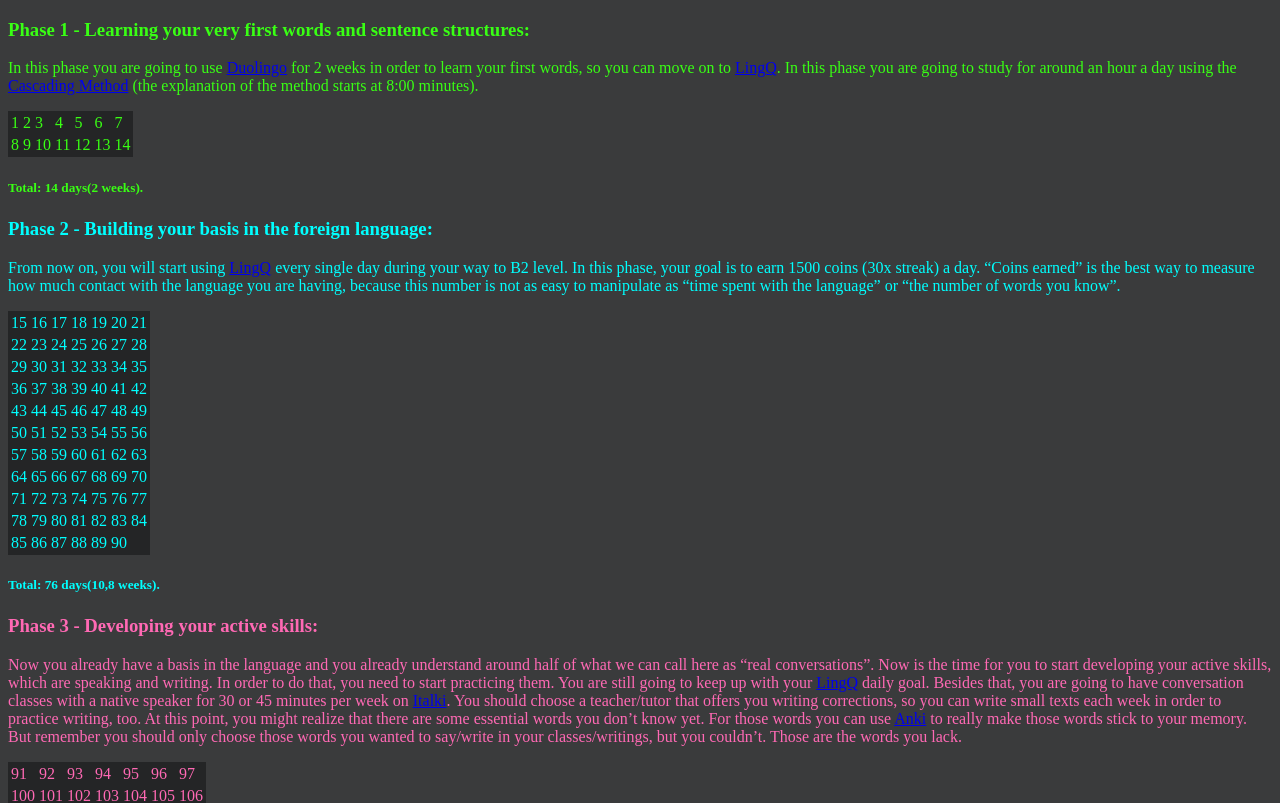
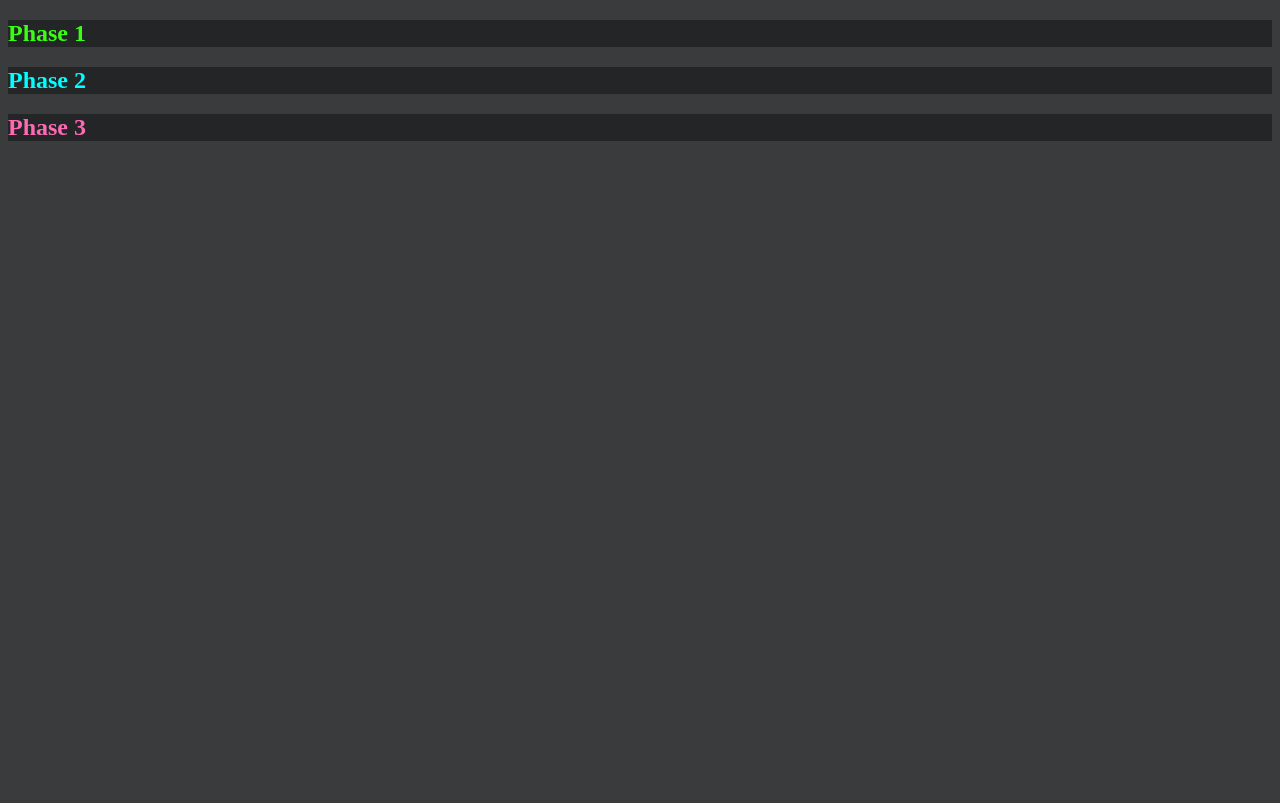
Before and after one commit to henriquerubido1/my-method, a React (Vite) app: page / in a window 1280 px wide. Shown: the top 803 px of the page. Built offline with nearby package versions, Linux system fonts and the light colour scheme.

Commit message:
adds toggle function

```diff
--- a/src/components/Phase1.jsx
+++ b/src/components/Phase1.jsx
@@ -1,10 +1,15 @@
-import React from 'react';
+import React, { useState } from 'react';
 
 function Phase1() {
+  const [display, setDisplay] = useState(false);
   const primaryDays = [...Array(15).keys()];
   const days = primaryDays.slice(1);
   const firstWeek = days.filter(day => day < 8);
   const secondWeek = days.filter(day => day > 7);
+
+  function displaySection () {
+    setDisplay(!display);
+  }
 
   function finishDay ({ target }) {
     if (target.className !== "table-background") {
@@ -16,7 +21,10 @@ function Phase1() {
 
   return (
     <div className='green'>
-      <h3>Phase 1 - Learning your very first words and sentence structures:</h3>
+      <h2 className="table-background" onClick={ displaySection }>Phase 1</h2>
+      { display && (
+      <>
+        <h3>Learning your very first words and sentence structures:</h3>
         <p>In this phase you are going to use <a href="https://www.duolingo.com/learn">Duolingo</a> for 2 weeks in order to learn your first words, so you can move on to <a href="https://www.lingq.com/en/">LingQ</a>. In this phase you are going to study for around an hour a day using the <a href="https://www.youtube.com/watch?v=qWTsFh8c37U">Cascading Method</a> (the explanation of the method starts at 8:00 minutes).</p>
         <table className="table-background">
           <tbody>
@@ -29,6 +37,8 @@ function Phase1() {
           </tbody>
         </table>
         <h5>Total: 14 days(2 weeks).</h5>
+      </>
+      )}
     </div>
   )
 }
--- a/src/components/Phase2.jsx
+++ b/src/components/Phase2.jsx
@@ -1,6 +1,7 @@
-import React from 'react';
+import React, { useState } from 'react';
 
 function Phase2() {
+  const [display, setDisplay] = useState(false);
   const primaryDays = [...Array(91).keys()];
   const days = primaryDays.slice(15);
   const firstWeek = days.filter(day => day < 22);
@@ -15,6 +16,10 @@ function Phase2() {
   const tenthWeek = days.filter(day => day > 77 && day < 85);
   const eleventhWeek = days.filter(day => day > 84 && day < 91);
 
+  function displaySection () {
+    setDisplay(!display);
+  }
+
   function finishDay ({ target }) {
     if (target.className !== "table-background") {
       return target.className="table-background";
@@ -25,7 +30,10 @@ function Phase2() {
 
   return (
     <div className='cyan'>
-      <h3>Phase 2 - Building your basis in the foreign language:</h3>
+      <h2 className="table-background" onClick={ displaySection }>Phase 2</h2>
+      { display && (
+      <>
+        <h3>Building your basis in the foreign language:</h3>
         <p>From now on, you will start using <a href="https://www.lingq.com/en/">LingQ</a> every single day during your way to B2 level. In this phase, your goal is to earn 1500 coins (30x streak) a day. “Coins earned” is the best way to measure how much contact with the language you are having, because this number is not as easy to manipulate as “time spent with the language” or “the number of words you know”.</p>
         <table className="table-background">
           <tbody>
@@ -65,6 +73,8 @@ function Phase2() {
           </tbody>
         </table>
         <h5>Total: 76 days(10,8 weeks).</h5>
+      </>
+      )}
     </div>
   )
 }
--- a/src/components/Phase3.jsx
+++ b/src/components/Phase3.jsx
@@ -1,6 +1,7 @@
-import React from 'react';
+import React, { useState } from 'react';
 
 function Phase3() {
+  const [display, setDisplay] = useState(false);
   const primaryDays = [...Array(181).keys()];
   const days = primaryDays.slice(91);
   const firstWeek = days.filter(day => day < 98);
@@ -17,6 +18,10 @@ function Phase3() {
   const twelfthWeek = days.filter(day => day > 169 && day < 177);
   const thirteenthWeek = days.filter(day => day > 176 && day < 184);
 
+  function displaySection () {
+    setDisplay(!display);
+  }
+
   function finishDay ({ target }) {
     if (target.className !== "table-background") {
       return target.className="table-background";
@@ -27,9 +32,11 @@ function Phase3() {
 
   return (
     <div className='pink'>
-      <h3>Phase 3 - Developing your active skills:</h3>
-      <p>Now you already have a basis in the language and you already understand around half of what we can call here as “real conversations”. Now is the time for you to start developing your active skills, which are speaking and writing. In order to do that, you need to start practicing them. You are still going to keep up with your <a href="https://www.lingq.com/en/">LingQ</a> daily goal. Besides that, you are going to have conversation classes with a native speaker for 30 or 45 minutes per week on <a href="https://www.italki.com">Italki</a>. You should choose a teacher/tutor that offers you writing corrections, so you can write small texts each week in order to practice writing, too. At this point, you might realize that there are some essential words you don’t know yet. For those words you can use <a href="https://apps.ankiweb.net">Anki</a> to really make those words stick to your memory. But remember you should only choose those words you wanted to say/write in your classes/writings, but you couldn’t. Those are the words you lack.
-</p>
+      <h2 className="table-background" onClick={ displaySection }>Phase 3</h2>
+      { display &&(
+      <>
+        <h3>Developing your active skills:</h3>
+        <p>Now you already have a basis in the language and you already understand around half of what we can call here as “real conversations”. Now is the time for you to start developing your active skills, which are speaking and writing. In order to do that, you need to start practicing them. You are still going to keep up with your <a href="https://www.lingq.com/en/">LingQ</a> daily goal. Besides that, you are going to have conversation classes with a native speaker for 30 or 45 minutes per week on <a href="https://www.italki.com">Italki</a>. You should choose a teacher/tutor that offers you writing corrections, so you can write small texts each week in order to practice writing, too. At this point, you might realize that there are some essential words you don’t know yet. For those words you can use <a href="https://apps.ankiweb.net">Anki</a> to really make those words stick to your memory. But remember you should only choose those words you wanted to say/write in your classes/writings, but you couldn’t. Those are the words you lack.</p>
         <table className="table-background">
           <tbody>
             <tr>
@@ -74,6 +81,8 @@ function Phase3() {
           </tbody>
         </table>
         <h5>Total: 90 days(12,5 weeks).</h5>
+      </>
+      )}
     </div>
   )
 }
```
Lines whose indentation alone changed are shown as unchanged.
